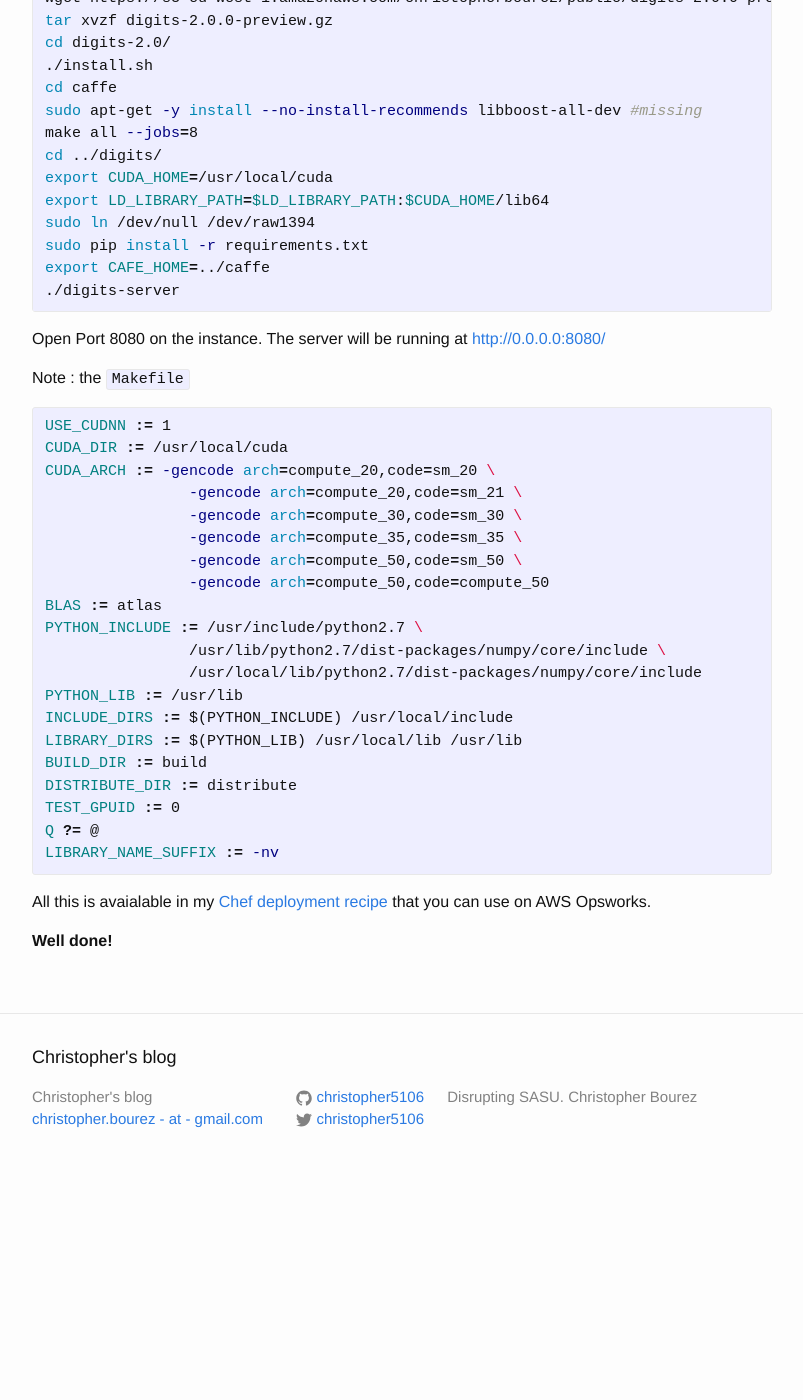
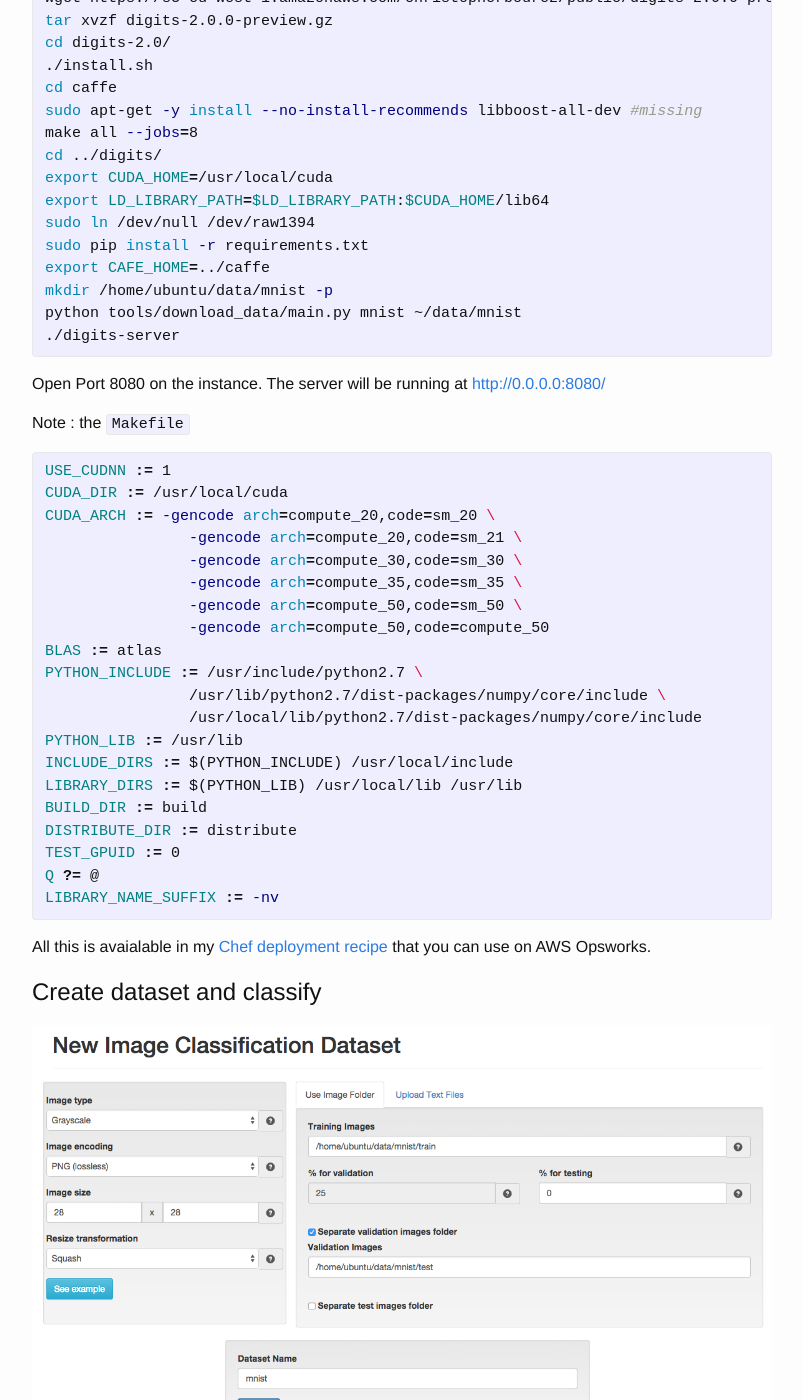
Before and after one commit to christopher5106/christopher5106.github.io, a Jekyll site: the page built from _posts/2015-07-16-deep-learning-install-caffe-cudnn-cuda-for-digits-python-on-ubuntu-14-04.markdown, in a window 1280 px wide and 1400 px high, scrolled down 884 px. Shown: the whole window, without its empty margins (238-1041 px from the left). Built offline with Jekyll 4.4.1, drawn with Linux system fonts in a browser that asks for light colours; before the commit the page ends 2075 px from its top, so only the background shows below that.

```diff
--- a/_posts/2015-07-03-iPython-Jupyter-Spark-Notebook-and-Zeppelin-comparison-for-big-data-in-scala-and-python-for-spark-clusters.markdown
+++ b/_posts/2015-07-03-iPython-Jupyter-Spark-Notebook-and-Zeppelin-comparison-for-big-data-in-scala-and-python-for-spark-clusters.markdown
@@ -9,7 +9,7 @@ categories: big data
 
 [iPython](http://ipython.org/notebook.html) was the first shell to introduce this great feature called "notebook", that enables a nice display of your computations in a web server instead of a standard shell :
 
-![iPython Notebook](http://ipython.org/_images/9_home_fperez_prof_grants_1207-sloan-ipython_proposal_fig_ipython-notebook-specgram.png)
+![iPython Notebook]({{ site.url }}/img/9_home_fperez_prof_grants_1207-sloan-ipython_proposal_fig_ipython-notebook-specgram.png)
 
 This allows you to **share your computations with others, that can understand, modify and adapt to their needs in live**.
 
--- a/_posts/2015-07-16-deep-learning-install-caffe-cudnn-cuda-for-digits-python-on-ubuntu-14-04.markdown
+++ b/_posts/2015-07-16-deep-learning-install-caffe-cudnn-cuda-for-digits-python-on-ubuntu-14-04.markdown
@@ -46,6 +46,8 @@ export LD_LIBRARY_PATH=$LD_LIBRARY_PATH:$CUDA_HOME/lib64
 sudo ln /dev/null /dev/raw1394
 sudo pip install -r requirements.txt
 export CAFE_HOME=../caffe
+mkdir /home/ubuntu/data/mnist -p
+python tools/download_data/main.py mnist ~/data/mnist
 ./digits-server
 {% endhighlight %}
 
@@ -78,4 +80,10 @@ LIBRARY_NAME_SUFFIX := -nv
 
 All this is avaialable in my [Chef deployment recipe](https://github.com/christopher5106/digits-server-simple) that you can use on AWS Opsworks.
 
+#Create dataset and classify
+
+![Add dataset]({{ site.url }}/img/dataset.png)
+
+![Classification]({{ site.url }}/img/classification.png)
+
 **Well done!**
```
Also changed, not shown: img/9_home_fperez_prof_grants_1207-sloan-ipython_proposal_fig_ipython-notebook-specgram.png (added), img/classification.png (added), img/dataset.png (added).
